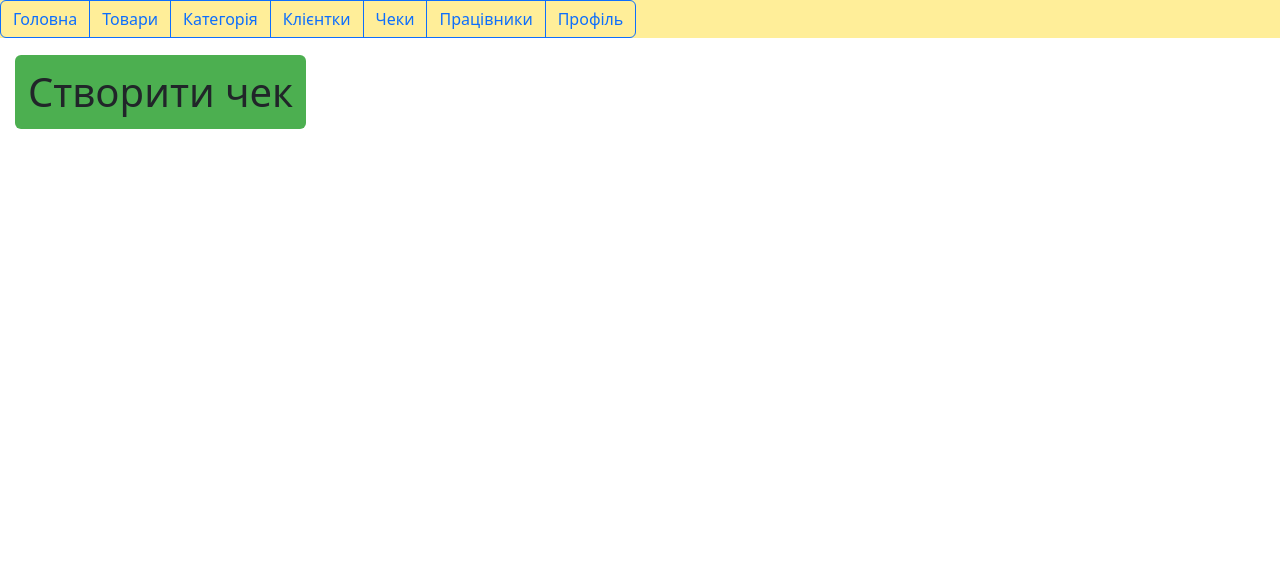
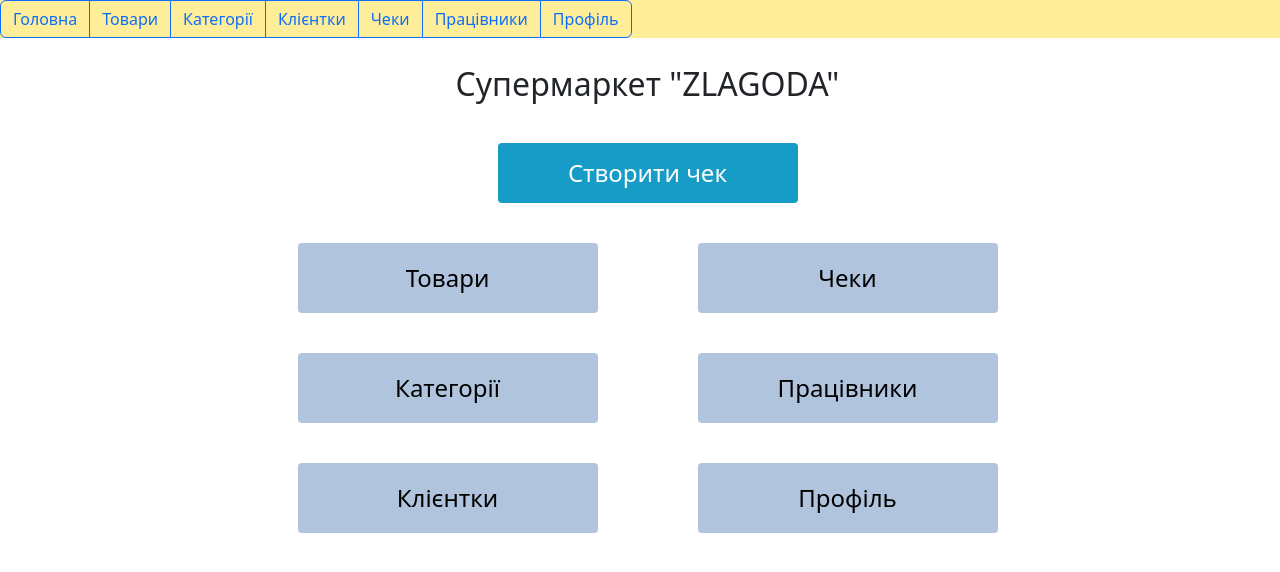
Before and after one commit to koejdga/SupermarketUI, a React (Vite) app in the folder react-app/: page / in a window 1280 px wide. Shown: the top 572 px of the page. Built offline with nearby package versions, Linux system fonts and the light colour scheme.

Commit message:
Change main page design

```diff
--- a/react-app/src/App.css
+++ b/react-app/src/App.css
@@ -0,0 +1,4 @@
+.page {
+    margin-left: 15px;
+    margin-top: 45px;
+}
--- a/react-app/src/App.tsx
+++ b/react-app/src/App.tsx
@@ -19,6 +19,8 @@ import { Upc } from "react-bootstrap-icons";
 import CategoriesService from "./services/CategoriesService";
 import ClientsService from "./services/ClientsService";
 import WorkersService from "./services/WorkersService";
+import ButtonGrid from "./components/ButtonGrid";
+import "./App.css";
 
 function App() {
   // TODO зробити друкування (типу щоб кнопка надрукувати звіт працювала)
@@ -61,7 +63,7 @@ function App() {
   const buttonNamesManager = [
     "Головна",
     "Товари",
-    "Категорія",
+    "Категорії",
     "Клієнтки",
     "Чеки",
     "Працівники",
@@ -83,6 +85,8 @@ function App() {
     () => setTableVisible(Table.Workers),
     () => setTableVisible(Table.Profile),
   ];
+
+  const createCheckLabel = "Створити чек";
 
   //#endregion
 
@@ -500,22 +504,16 @@ function App() {
           defaultValue={0}
         />
       </div>
-      <div style={{ marginLeft: "15px", marginTop: "55px", width: "100%" }}>
+      <div className="page">
         {whatTableIsVisible === Table.Main && (
           <div>
             {!showAddCheckForm && (
-              <button
-                className={"btn"}
-                style={{
-                  width: "400",
-                  height: "100",
-                  backgroundColor: "#4CAF50",
-                  fontSize: 40,
-                }}
-                onClick={() => setShowAddCheckForm(true)}
-              >
-                Створити чек
-              </button>
+              <ButtonGrid
+                buttonLabels={buttonNamesManager.slice(1)}
+                addCheckButtonLabel={createCheckLabel}
+                onClickFunctions={onClickFunctionsManager.slice(1)}
+                onClickAddCheckButton={() => setShowAddCheckForm(true)}
+              />
             )}
             {showAddCheckForm && (
               <div>
--- /dev/null
+++ b/react-app/src/components/ButtonGrid.css
@@ -0,0 +1,63 @@
+.container {
+    display: flex;
+    flex-direction: column;
+    align-items: center;
+    gap: 40px;
+    padding-top: 20px;
+}
+
+
+  .container h2 {
+    margin: 0;
+  }
+
+  .button-container {
+    display: flex;
+    gap: 100px;
+  }
+
+  .button-group {
+    display: flex;
+    flex-direction: column;
+    gap: 40px;
+  }
+
+  .button {
+    height: 70px;
+    width: 300px;
+    font-size: 24px;
+    background-color: lightsteelblue;
+    color: black;
+    border: none;
+    border-radius: 4px;
+    cursor: pointer;
+    transition: background-color 0.3s;
+  }
+
+  .button:hover {
+    border: 2px solid grey;
+  }
+
+  .button:active {
+    background-color: rgb(159, 180, 206);
+  }
+
+  .add-check-button {
+    width: 300px;
+    height: 60px;
+    font-size: 24px;
+    background-color: #179bc7;
+    color: white;
+    border: none;
+    border-radius: 4px;
+    cursor: pointer;
+    transition: background-color 0.3s;
+  }
+
+  .add-check-button:hover {
+    border: 2px solid black;
+  }
+
+  .add-check-button:active {
+    background-color: #1992ba;
+  }
--- /dev/null
+++ b/react-app/src/components/ButtonGrid.tsx
@@ -0,0 +1,51 @@
+import "./ButtonGrid.css";
+
+interface Props {
+  buttonLabels: string[];
+  addCheckButtonLabel: string;
+  onClickFunctions: (() => void)[];
+  onClickAddCheckButton: () => void;
+}
+
+const ButtonGrid = ({
+  buttonLabels,
+  addCheckButtonLabel,
+  onClickFunctions,
+  onClickAddCheckButton,
+}: Props) => {
+  if (buttonLabels.length != 6) return <div>Error</div>;
+  return (
+    <div className="container">
+      <h2>Супермаркет "ZLAGODA"</h2>
+      <button onClick={onClickAddCheckButton} className="add-check-button">
+        {addCheckButtonLabel}
+      </button>
+      <div className="button-container">
+        <div className="button-group">
+          <button onClick={onClickFunctions[0]} className="button">
+            {buttonLabels[0]}
+          </button>
+          <button onClick={onClickFunctions[1]} className="button">
+            {buttonLabels[1]}
+          </button>
+          <button onClick={onClickFunctions[2]} className="button">
+            {buttonLabels[2]}
+          </button>
+        </div>
+        <div className="button-group">
+          <button onClick={onClickFunctions[3]} className="button">
+            {buttonLabels[3]}
+          </button>
+          <button onClick={onClickFunctions[4]} className="button">
+            {buttonLabels[4]}
+          </button>
+          <button onClick={onClickFunctions[5]} className="button">
+            {buttonLabels[5]}
+          </button>
+        </div>
+      </div>
+    </div>
+  );
+};
+
+export default ButtonGrid;
```
